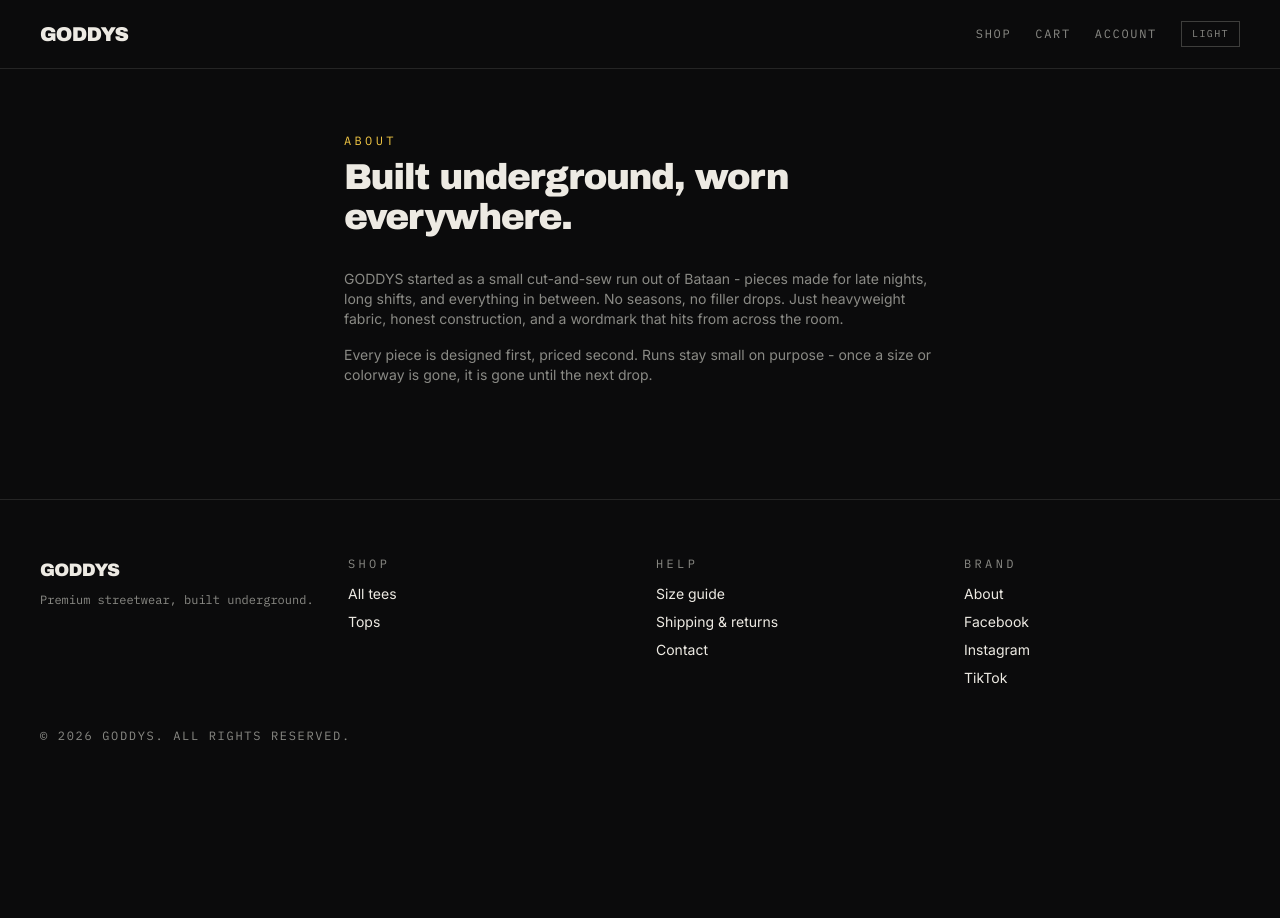
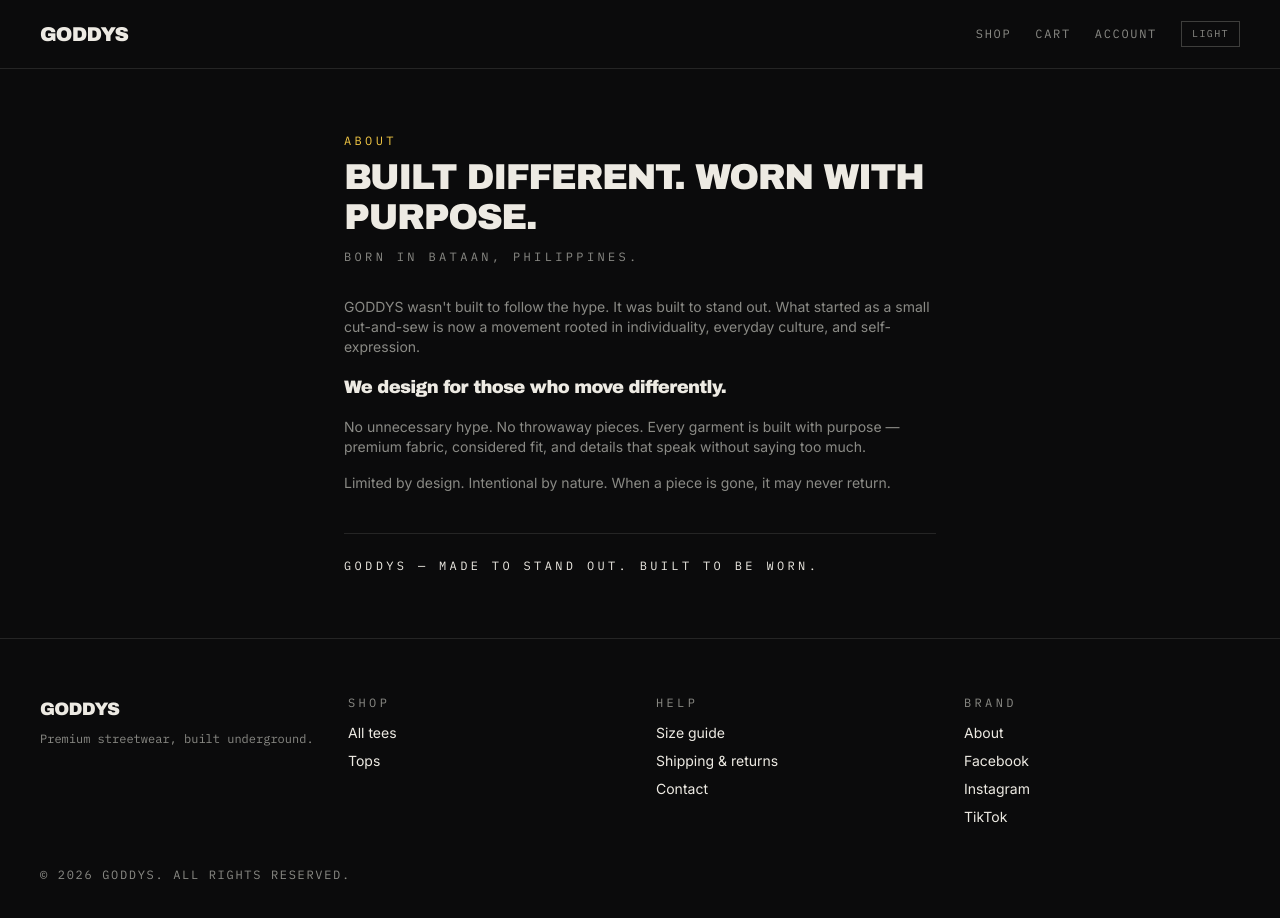
Before and after one commit to janambrocio12-create/goddys, a Next.js app: page /about in a window 1280 px wide. Shown: the top 918 px of the page. Before the commit the page ends 800 px from the top, so only its background shows below. Built offline with nearby package versions, Linux system fonts and the light colour scheme; no server answers.

Commit message:
Replace About page copy with GODDYS' brand story
Co-Authored-By: Claude Opus 5.5 <noreply@anthropic.com>
Claude-Session: https://claude.ai/code/session_01HZntxYXfYCLHL6BcDWC9Dv

```diff
--- a/src/app/(storefront)/about/page.tsx
+++ b/src/app/(storefront)/about/page.tsx
@@ -3,22 +3,35 @@ export default function AboutPage() {
     <div className="mx-auto max-w-2xl px-6 py-16 md:px-10">
       <p className="font-mono text-xs uppercase tracking-widest text-hazard">About</p>
       <h1 className="mt-2 font-display text-3xl tracking-tightest md:text-4xl">
-        Built underground, worn everywhere.
+        BUILT DIFFERENT. WORN WITH PURPOSE.
       </h1>
+      <p className="mt-3 font-mono text-xs uppercase tracking-widest text-concrete">
+        Born in Bataan, Philippines.
+      </p>
 
       <div className="mt-8 flex flex-col gap-4 text-sm text-concrete">
         <p>
-          GODDYS started as a small cut-and-sew run out of Bataan - pieces
-          made for late nights, long shifts, and everything in between. No
-          seasons, no filler drops. Just heavyweight fabric, honest
-          construction, and a wordmark that hits from across the room.
+          GODDYS wasn&apos;t built to follow the hype. It was built to stand
+          out. What started as a small cut-and-sew is now a movement rooted in
+          individuality, everyday culture, and self-expression.
+        </p>
+        <p className="font-display text-lg tracking-tightest text-bone">
+          We design for those who move differently.
         </p>
         <p>
-          Every piece is designed first, priced second. Runs stay small on
-          purpose - once a size or colorway is gone, it is gone until the
-          next drop.
+          No unnecessary hype. No throwaway pieces. Every garment is built with
+          purpose — premium fabric, considered fit, and details that speak
+          without saying too much.
+        </p>
+        <p>
+          Limited by design. Intentional by nature. When a piece is gone, it
+          may never return.
         </p>
       </div>
+
+      <p className="mt-10 border-t border-concrete/20 pt-6 font-mono text-xs uppercase tracking-widest text-bone">
+        GODDYS — Made to stand out. Built to be worn.
+      </p>
     </div>
   );
 }
```
